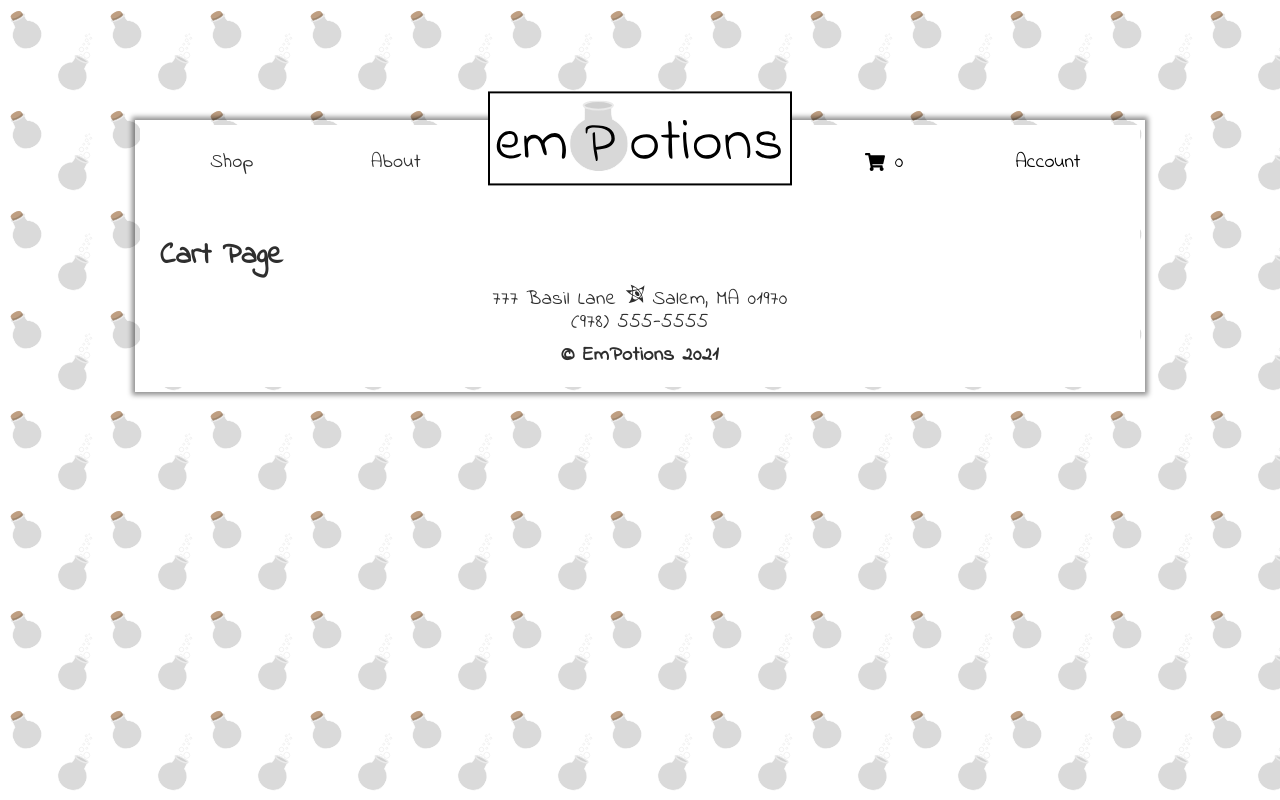
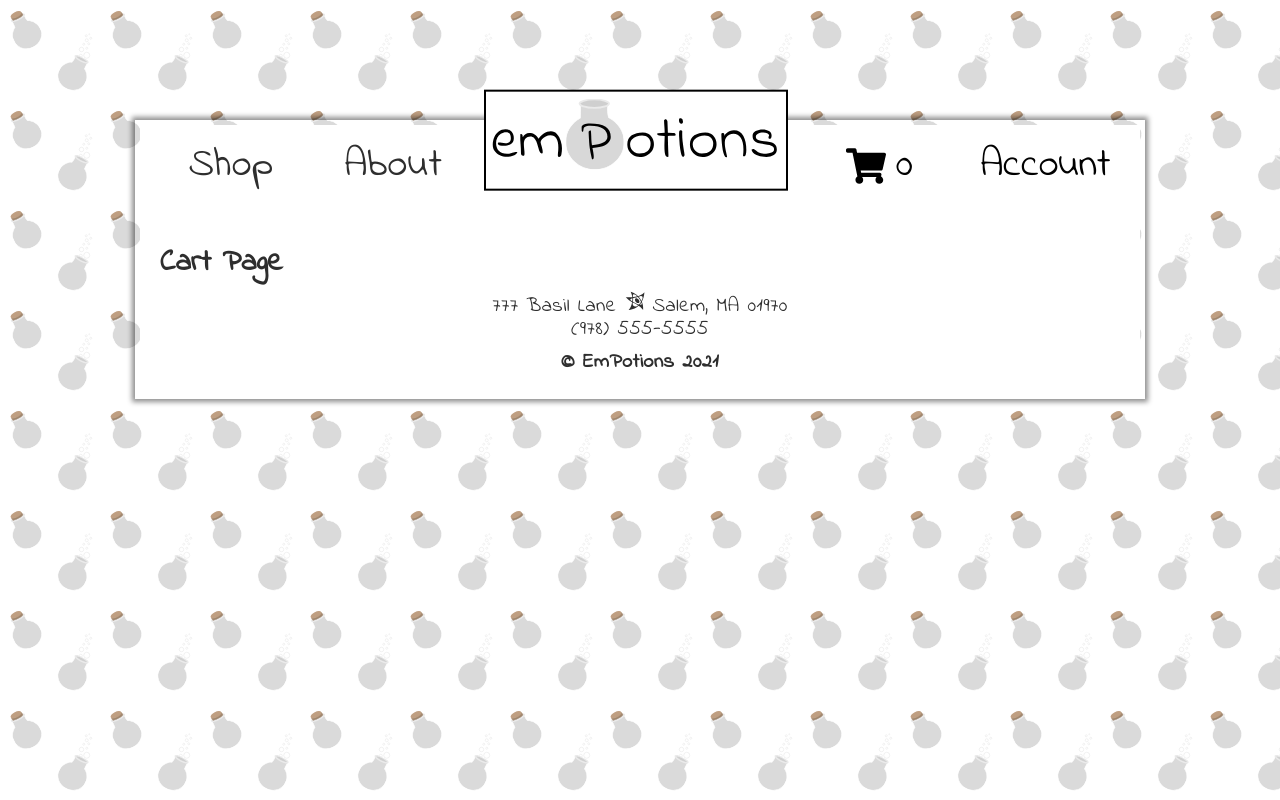
Before and after one commit to stephenbowers/empotions, a Gatsby site in the folder gatsby/: page /cart in a window 1280 px wide. Built offline with nearby package versions, Linux system fonts and the light colour scheme; Gatsby itself is replaced by a stand-in of ours.

Commit message:
Update styles

```diff
--- a/gatsby/src/components/FeaturedPotionList.js
+++ b/gatsby/src/components/FeaturedPotionList.js
@@ -21,6 +21,10 @@ const FeaturedPotionGridStyles = styled.div`
         margin-left: auto;
         margin-right: auto;
     }
+
+    @media (max-width: 400px) {
+      grid-template-columns: minmax(300px, 1fr);
+    }
 `;
 
 export default function FeaturedPotionList({ potions }) {
--- a/gatsby/src/components/Layout.js
+++ b/gatsby/src/components/Layout.js
@@ -16,8 +16,22 @@ const SiteBorderStyles = styled.div`
         margin-left: 1.5rem;
         margin-right: 1.5rem;
     }
-    @media(max-width: 700px) {
+    @media(max-width: 800px) {
         margin-top: 10rem;
+    }
+    @media(max-width: 600px) {
+        margin-top: 8rem;
+    }
+    @media (max-width: 500px) {
+        margin-top: 6rem;
+        margin-left: 1rem;
+        margin-right: 1rem;
+    }
+    @media (max-width: 400px) {
+        margin-top: 4rem;
+        margin-left: .75rem;
+        margin-right: .75rem;
+        margin-bottom: 2rem;
     }
 `;
 
--- a/gatsby/src/components/Nav.js
+++ b/gatsby/src/components/Nav.js
@@ -17,10 +17,21 @@ const NavStyles = styled.nav`
         list-style: none;
         margin-top: -3rem;
     }
+    li{
+        order: 1;
+    }
     a {
+        font-size: 4rem;
         text-decoration: none;
+        display: block;
         &:hover {
             color: var(--purple);
+        }
+        @media (max-width: 800px) {
+            font-size: 2rem;
+        }
+        &[aria-current='page'] {
+            color: var(--purple)
         }
     }
 
@@ -42,6 +53,7 @@ const NavStyles = styled.nav`
         display: flex;
         background-color: white;
         color: black;
+        font-size: 4rem;
         &:hover {
             color: var(--purple);
         }
@@ -53,6 +65,34 @@ const NavStyles = styled.nav`
         span {
             margin-left: 1rem;
         }
+        @media (max-width: 800px) {
+            font-size: 2rem;
+        }
+        &[aria-current='page'] {
+            color: var(--purple)
+        }
+    }
+
+    @media (max-width: 600px) {
+        --columns: 4;
+        margin-bottom: 2rem;
+        ul {
+            grid-template-rows: auto auto;
+            grid-template-columns: repeat(var(--columns), 1fr);
+            justify-items: center;
+            gap: 1rem;
+        }
+        .logo {
+            order: 0;
+            grid-column: 1 / -1;
+        }
+        img {
+            max-width: 150px;
+        }
+
+    }
+    @media (max-width: 500px) {
+        --columns: 2;
     }
 `;
 
@@ -69,9 +109,11 @@ export default function Nav() {
                 <li className="logo">
                     <Link to="/"><img src={Logo} alt="logo" /></Link>
                 </li>
+                <li>
                     <button className="header__checkout snipcart-checkout">
                         <FaShoppingCart /><span className="snipcart-items-count">0</span>
                     </button>
+                </li>
                 <li>
                     <button className="snipcart-customer-signin">Account</button>
                 </li>
--- a/gatsby/src/components/PotionList.js
+++ b/gatsby/src/components/PotionList.js
@@ -14,6 +14,10 @@ const PotionGridStyles = styled.div`
         margin-left: auto;
         margin-right: auto;
     }
+
+    @media (max-width: 400px) {
+      grid-template-columns: minmax(300px, 1fr);
+    }
 `;
 
 export default function PotionList({ potions }) {
--- a/gatsby/src/styles/Typography.js
+++ b/gatsby/src/styles/Typography.js
@@ -37,9 +37,6 @@ const Typography = createGlobalStyle`
   .center {
     text-align: center;
   }
-  .tilt {
-    transform: rotate(-2deg);
-  }
 `;
 
 export default Typography;
```
Also changed, not shown: gatsby/src/pages/about.js (+17 -0 lines), gatsby/src/pages/index.js (+13 -1 lines), gatsby/src/templates/Employee.js (+22 -0 lines), gatsby/src/templates/Potion.js (+12 -7 lines).
